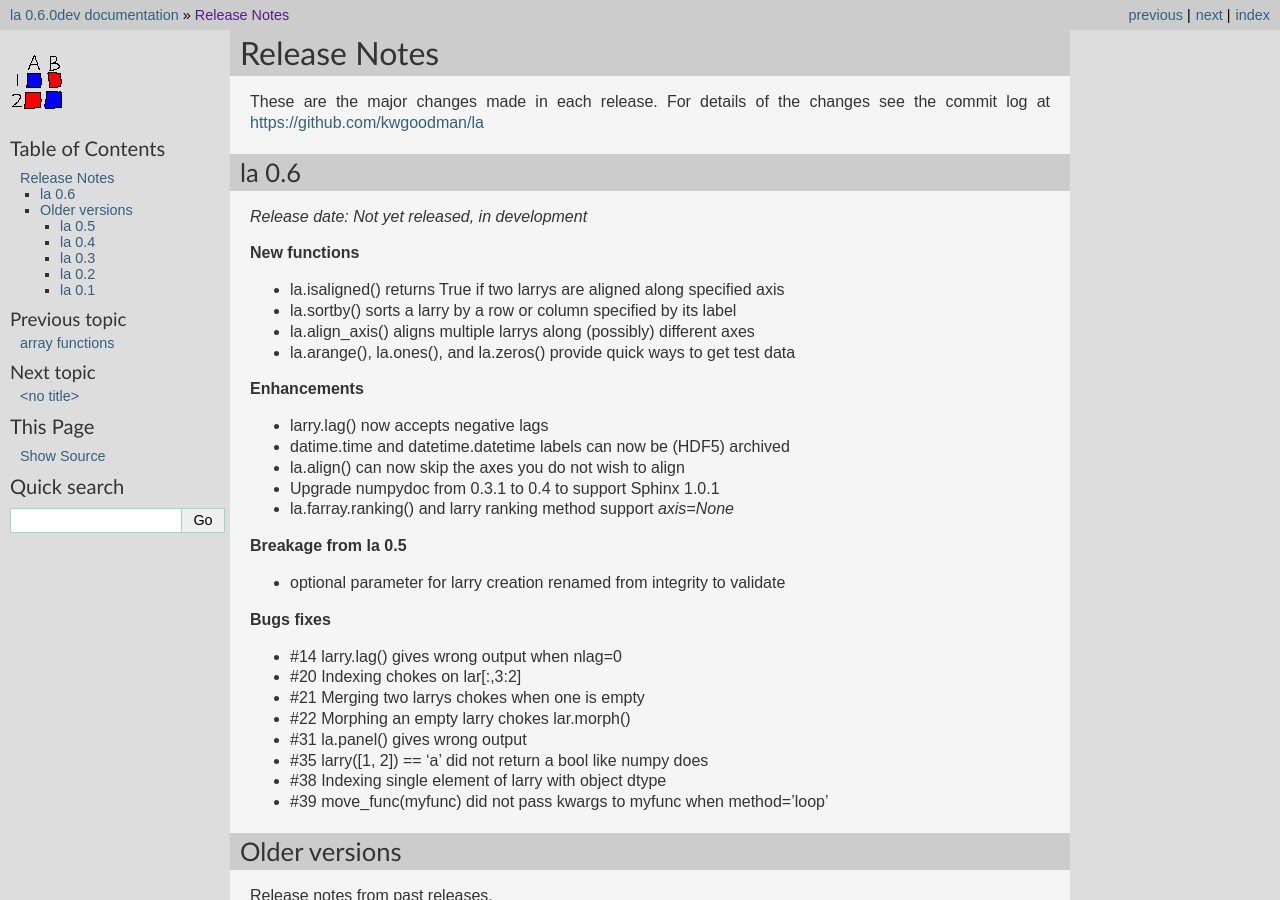
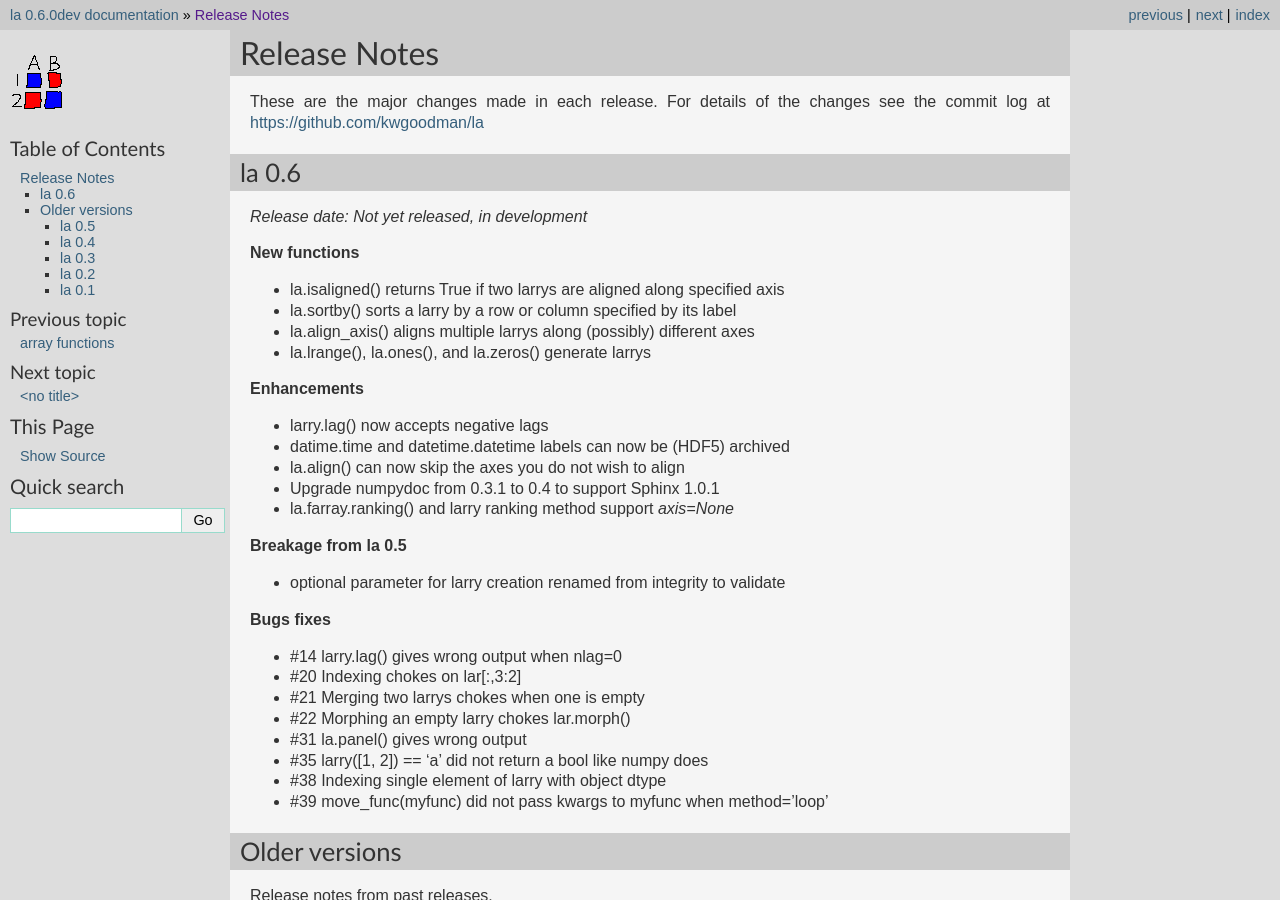
Before and after one commit to kwgoodman/la, a Sphinx documentation site: the page built from doc/source/release.rst, in a window 1280 px wide and 900 px high. Built offline with Sphinx 7.4.7, drawn with Linux system fonts in a browser that asks for light colours; the version number is read from the project's files by our own code.

Commit message:
STY Changed arange to lrange, code order, docstrings.

```diff
--- a/RELEASE.rst
+++ b/RELEASE.rst
@@ -16,7 +16,7 @@ la 0.6
 - la.isaligned() returns True if two larrys are aligned along specified axis
 - la.sortby() sorts a larry by a row or column specified by its label
 - la.align_axis() aligns multiple larrys along (possibly) different axes
-- la.arange(), la.ones(), and la.zeros() provide quick ways to get test data
+- la.lrange(), la.ones(), and la.zeros() generate larrys
 
 **Enhancements**
 
```
Also changed, not shown: doc/source/ref_flarry.rst (+18 -0 lines), 2 other files.
